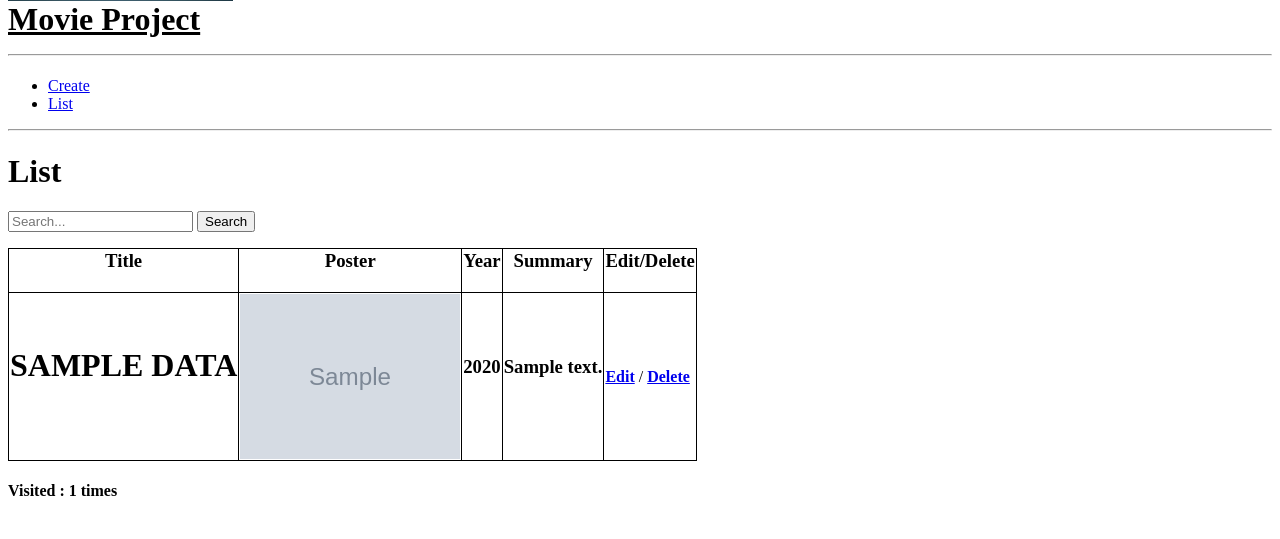
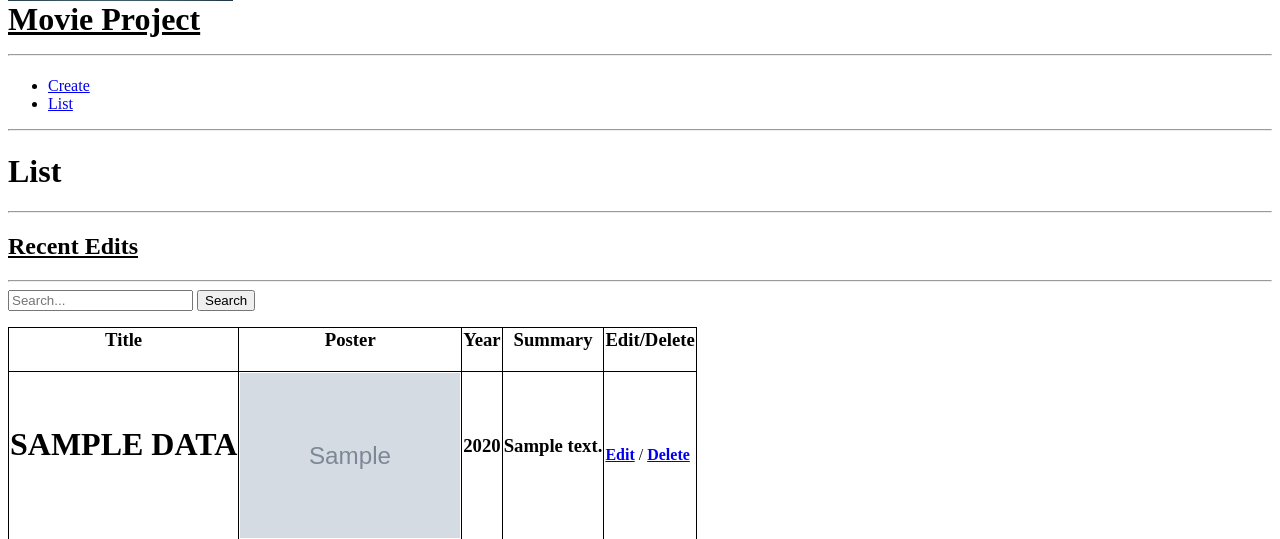
Before and after one commit to Omar-VF/movie_manager, a Django app: page / in a window 1280 px wide. Shown: the part 157-696 px from the top of the page. Run offline with Django 5.2, Linux system fonts and the light colour scheme; tables that the repository leaves empty hold one stand-in row (values such as "Sample post"); grey boxes marked "Sample" are stand-in pictures.

Commit message:
recent edits

```diff
--- a/movies/models.py
+++ b/movies/models.py
@@ -40,10 +40,10 @@
     )
 
     directed_by = models.ForeignKey(
-        director, null=True, on_delete=models.CASCADE, related_name="directed_by"
+        director, null=True, on_delete=models.CASCADE, related_name="directed_by", blank=True
     )
 
-    actor = models.ManyToManyField(actors, related_name="acted_movies")
+    actor = models.ManyToManyField(actors, related_name="acted_movies",blank=True)
 
     def __str__(self) -> str:
         return self.title
--- a/movies/views.py
+++ b/movies/views.py
@@ -20,22 +20,30 @@
 
 
 def list(request):
-    #session- view count
-    count = request.session.get('count',0)
+    # recently edited movies
+    recent_edits = request.session.get("recent_edits", [])
+    recent_edits_set = movie_data.objects.filter(pk__in=recent_edits)
+
+    # session- view count
+    count = request.session.get("count", 0)
     count = int(count)
-    count = count+1
-    request.session['count']=count
+    count = count + 1
+    request.session["count"] = count
 
-    #defining movie_info
+    # defining movie_info
     movie_info = movie_data.objects.all()
 
-    #search bar
+    # search bar
     search_form = MovieSearchForm(request.GET)
     if search_form.is_valid():
-        query = search_form.cleaned_data['query']
+        query = search_form.cleaned_data["query"]
         movie_info = movie_info.filter(title__icontains=query)
 
-    response = render(request, "list.html", {"movies": movie_info,'visits':count})
+    response = render(
+        request,
+        "list.html",
+        {"movies": movie_info, "visits": count, "recent_edits_set": recent_edits_set},
+    )
     return response
 
 
@@ -45,6 +53,13 @@
         frm = movie_form(request.POST, request.FILES, instance=edit_instance)
         if frm.is_valid():
             edit_instance.save()
+
+            # recent edits  (not consistent)
+            recent_edits = request.session.get("recent_edits", [])
+            recent_edits.insert(0, pk)
+            request.session["recent_edits"] = recent_edits
+            if len(recent_edits)>3:
+                recent_edits.pop()
             return redirect("list")
         else:
             edit_instance = movie_form(instance=edit_instance)
@@ -54,18 +69,20 @@
     return render(request, "create.html", {"frm": frm})
 
 
-
 class ConfirmDeleteView(TemplateView):
-    template_name = 'confirm_delete.html'
+    template_name = "confirm_delete.html"
 
     def get_context_data(self, **kwargs):
         context = super().get_context_data(**kwargs)
-        context['pk'] = kwargs['pk']
+        context["pk"] = kwargs["pk"]
         return context
+
 
 def delete(request, pk):
     del_instance = movie_data.objects.get(pk=pk)
-    if request.method == 'POST':
+    if request.method == "POST":
         del_instance.delete()
-        return redirect('list')
-    return render(request, 'confirm_delete.html', {'pk': pk})
+        return redirect("list")
+    return render(
+        request, "confirm_delete.html", {"pk": pk, "title": del_instance.title}
+    )
--- a/templates/confirm_delete.html
+++ b/templates/confirm_delete.html
@@ -5,7 +5,7 @@
     <title>Confirm Delete</title>
 </head>
 <body>
-    <h1>Are you sure you want to delete this item?</h1>
+    <h1>Are you sure you want to delete {{title}}?</h1>
     <form method="post">
         {% csrf_token %}
         <input type="submit" value="Delete">
--- a/templates/list.html
+++ b/templates/list.html
@@ -3,12 +3,22 @@
 {%block content%}
 <hr>
 <h1>List</h1>
+<hr>
+
+<h2><u>Recent Edits</u></h2>
+
+{% for movie in recent_edits_set %}
+
+<p>>{{movie.title|upper}}</p>
+
+{% endfor %}
+
+<hr>
 
 <form method="get">
     <input type="text" name="query" placeholder="Search...">
     <button type="submit">Search</button>
 </form>
-
 <style>
 
     table {
```
Also changed, not shown: movies/migrations/0019_alter_movie_data_actor_alter_movie_data_directed_by.py (added).
